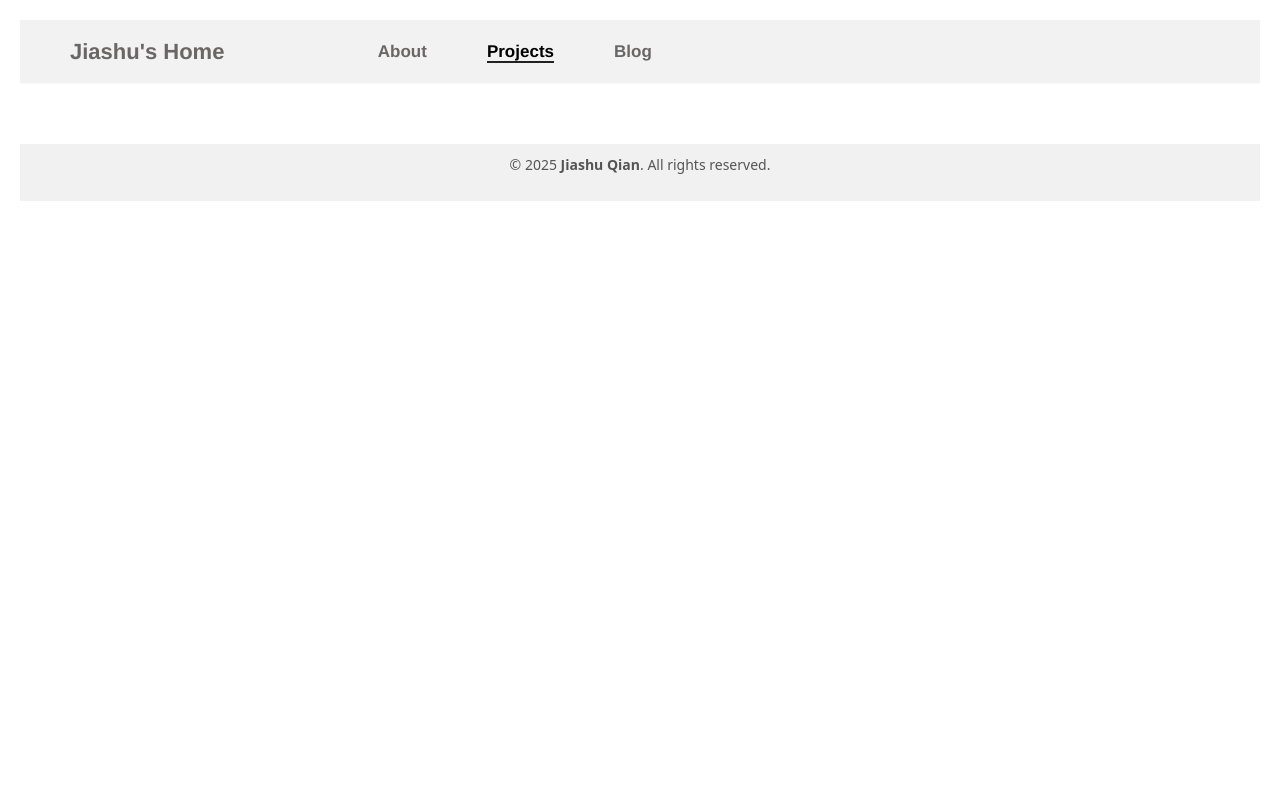
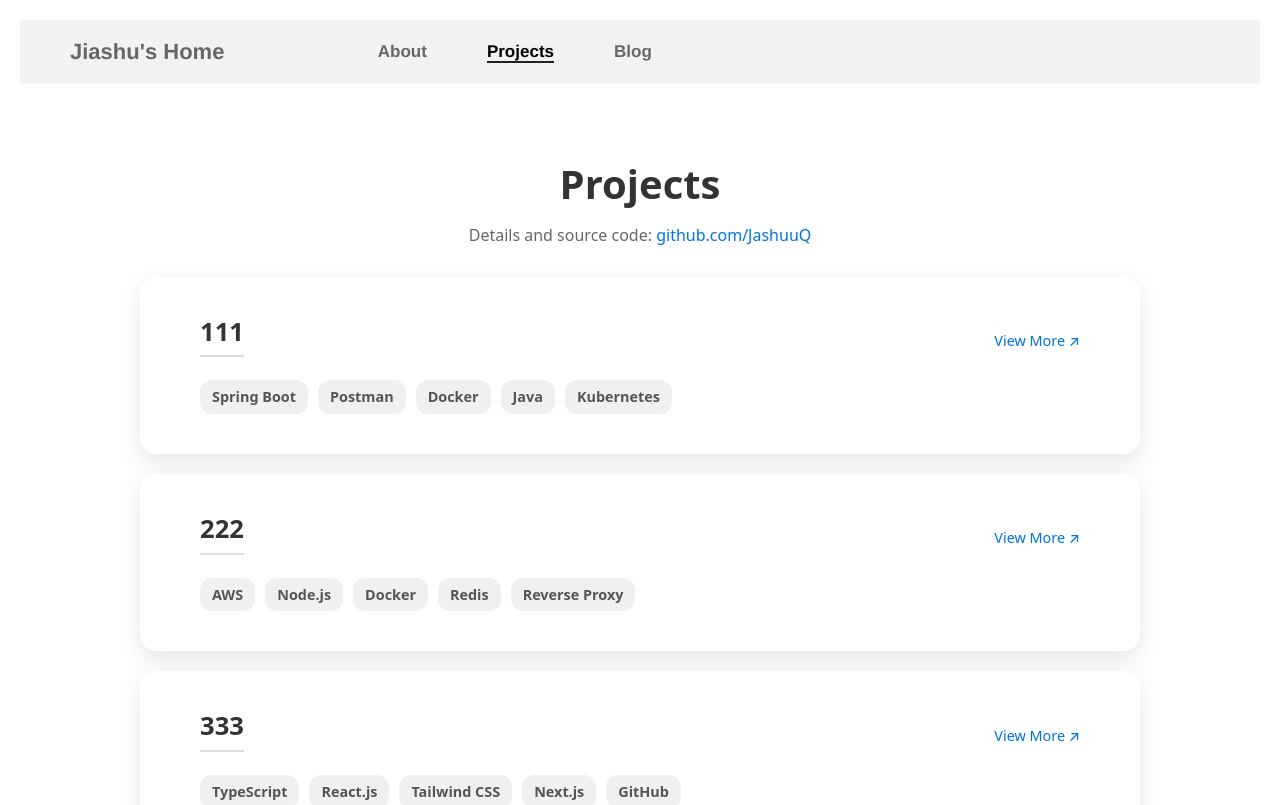
Before and after one commit to JashuuQ/HomePage, a React (Create React App) app: page /#/projects in a window 1280 px wide. Shown: the top 805 px of the page. Built offline with nearby package versions, Linux system fonts and the light colour scheme.

Commit message:
Built Basic Project Framework

```diff
--- a/src/About/index.tsx
+++ b/src/About/index.tsx
@@ -23,7 +23,7 @@ const About: React.FC = () => {
           <h1>About Me</h1>
           <p>
             👋 Hi! I'm Jiashu (Cecilia) Qian, a graduate Computer Science student at Northeastern University.
-            I am proficient in Java/Python, TypeScript, and Kafka, paired with hands-on experience in:
+            I am proficient in Java/Python, TypeScript, and Kafka, with hands-on experience in:
           </p>
 
           <ul className="expertise-list">
@@ -62,9 +62,6 @@ const About: React.FC = () => {
             <img src={imageSrc} alt="Profile" className="profile-image" />
           </div>
         </div>
-
-
-
       </div>
 
 
--- a/src/App.tsx
+++ b/src/App.tsx
@@ -2,7 +2,7 @@ import { HashRouter, Route, Routes, Navigate } from "react-router-dom";
 import Navigation from "./Navigation";
 import Home from "./Home";
 import About from "./About";
-// import Projects from "./Projects";
+import Projects from "./Projects";
 // import Blog from "./Blog";
 
 function App() {
@@ -15,7 +15,7 @@ function App() {
           <Routes>
             <Route path="/" element={<Home />} />
             <Route path="/about" element={<About />} />
-            {/* <Route path="/projects" element={<Projects />} /> */}
+            <Route path="/projects" element={<Projects />} />
             {/* <Route path="/blog" element={<Blog />} /> */}
           </Routes>
         </main>
--- /dev/null
+++ b/src/Projects/ProjectCard.tsx
@@ -0,0 +1,27 @@
+import "./index.css";
+
+interface ProjectCardProps {
+  title: string;
+  tags: string[];
+  link: string;
+}
+
+export default function ProjectCard({ title, tags, link }: ProjectCardProps) {
+  return (
+    <div className="project-card">
+      <div className="project-header">
+        <h2>{title}</h2>
+        <a href={link} target="_blank" rel="noopener noreferrer">
+          View More ↗
+        </a>
+      </div>
+      <div className="project-tags">
+        {tags.map((tag, index) => (
+          <span key={index} className="project-tag">
+            {tag}
+          </span>
+        ))}
+      </div>
+    </div>
+  );
+}
--- /dev/null
+++ b/src/Projects/ProjectList.tsx
@@ -0,0 +1,29 @@
+import ProjectCard from "./ProjectCard";
+
+const projects = [
+  {
+    title: "111",
+    tags: ["Spring Boot", "Postman", "Docker", "Java", "Kubernetes"],
+    link: "#",
+  },
+  {
+    title: "222",
+    tags: ["AWS", "Node.js", "Docker", "Redis", "Reverse Proxy"],
+    link: "#",
+  },
+  {
+    title: "333",
+    tags: ["TypeScript", "React.js", "Tailwind CSS", "Next.js", "GitHub"],
+    link: "#",
+  },
+];
+
+export default function ProjectList() {
+  return (
+    <div className="project-list">
+      {projects.map((project, index) => (
+        <ProjectCard key={index} {...project} />
+      ))}
+    </div>
+  );
+}
--- /dev/null
+++ b/src/Projects/index.css
@@ -0,0 +1,113 @@
+/* ====== Global ====== */
+.projects-container {
+  min-height: 100vh;
+  background-color: #fff;
+  color: #333;
+  display: flex;
+  justify-content: center;
+  align-items: center;
+}
+
+.projects-wrapper {
+  max-width: 1000px;
+  width: 100%;
+  margin: 30px auto;
+  text-align: center;
+}
+
+.projects-title {
+  font-size: 2.5rem;
+  font-weight: 700;
+  margin-bottom: 15px;
+}
+
+.projects-description {
+  color: #666;
+  font-size: 1rem;
+  margin-bottom: 30px;
+}
+
+.projects-link {
+  color: #0073e6;
+  text-decoration: none;
+  font-weight: 500;
+}
+
+.projects-link:hover {
+  color: #005bb5;
+  text-decoration: underline;
+}
+
+/* ====== Project List ====== */
+.project-list {
+  display: flex;
+  flex-direction: column;
+  gap: 20px;
+  align-items: center;
+}
+
+/* ====== Project Card ====== */
+.project-card {
+  background-color: #fff;
+  border-radius: 16px;
+  box-shadow: 0 8px 24px rgba(0, 0, 0, 0.1);
+  max-width: 1000px;
+  width: 100%;
+  padding: 40px 60px;
+  transition: all 0.3s ease-in-out;
+}
+
+.project-header {
+  display: flex;
+  justify-content: space-between;
+  align-items: center;
+}
+
+.project-header h2 {
+  font-size: 1.6em;
+  font-weight: 700;
+  color: #333;
+  border-bottom: 2px solid #ddd;
+  padding-bottom: 8px;
+  transition: all 0.3s ease;
+}
+
+.project-header h2:hover {
+  color: #555;
+  transform: scale(1.03);
+  border-bottom-color: #555;
+  text-shadow: 2px 2px 8px rgba(0, 0, 0, 0.1);
+}
+
+.project-header a {
+  text-decoration: none;
+  font-size: 0.9em;
+  font-weight: 500;
+  color: #0073e6;
+  transition: color 0.3s ease;
+}
+
+.project-header a:hover {
+  color: #005bb5;
+}
+
+.project-tags {
+  margin-top: 15px;
+  display: flex;
+  flex-wrap: wrap;
+  gap: 10px;
+}
+
+.project-tag {
+  background-color: #f0f0f0;
+  color: #555;
+  font-size: 0.9em;
+  font-weight: 600;
+  padding: 6px 12px;
+  border-radius: 12px;
+  transition: background-color 0.3s ease;
+}
+
+.project-tag:hover {
+  background-color: #e0e0e0;
+}
--- /dev/null
+++ b/src/Projects/index.tsx
@@ -0,0 +1,24 @@
+import "./index.css";
+import ProjectList from "./ProjectList";
+
+export default function Projects() {
+  return (
+    <main className="projects-container">
+      <div className="projects-wrapper">
+        <h1 className="projects-title">Projects</h1>
+        <p className="projects-description">
+          Details and source code:{" "}
+          <a
+            href="https://github.com/JashuuQ"
+            className="projects-link"
+            target="_blank"
+            rel="noopener noreferrer"
+          >
+            github.com/JashuuQ
+          </a>
+        </p>
+        <ProjectList />
+      </div>
+    </main>
+  );
+}
```
Also changed, not shown: src/Projects.tsx (deleted, +0 -42 lines).
